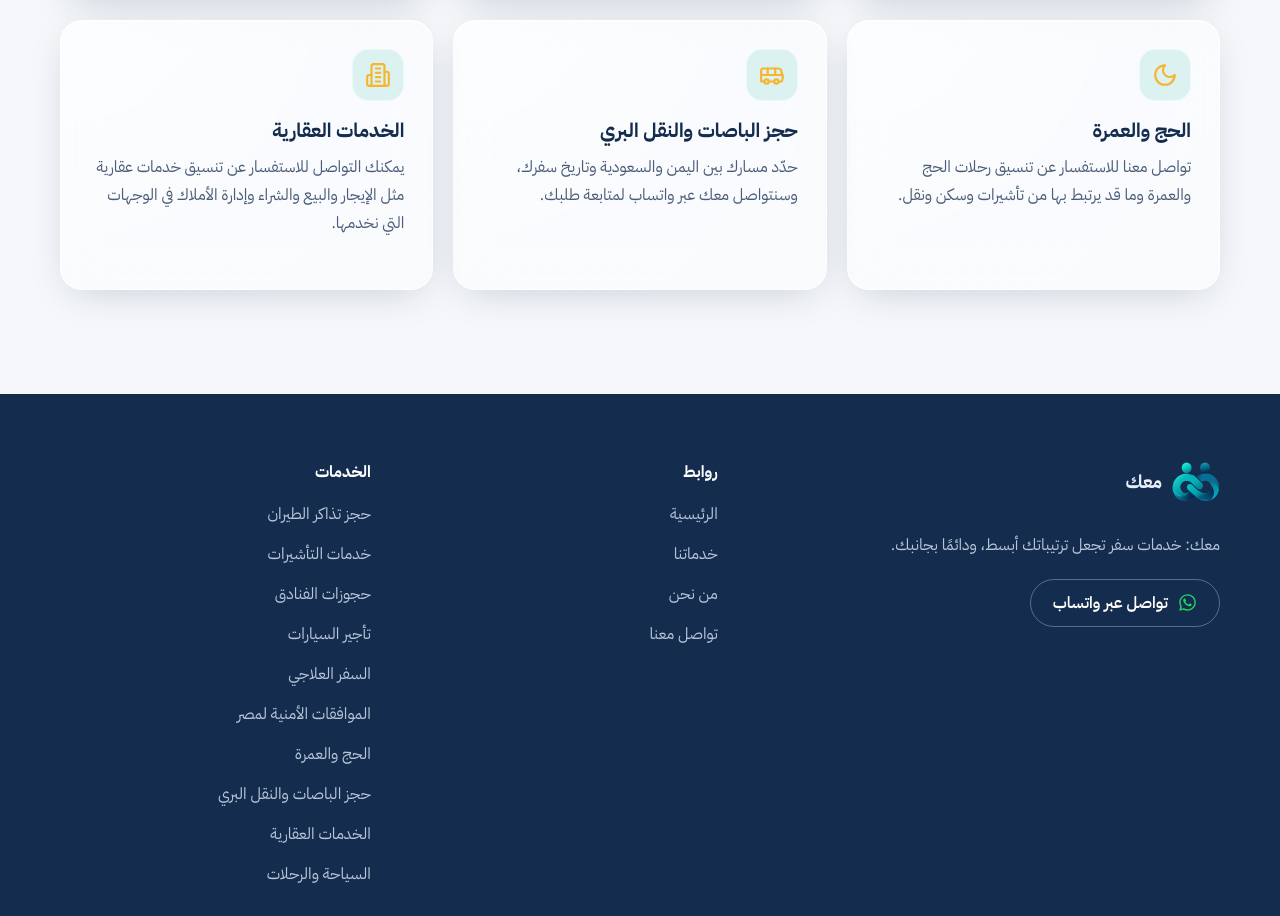
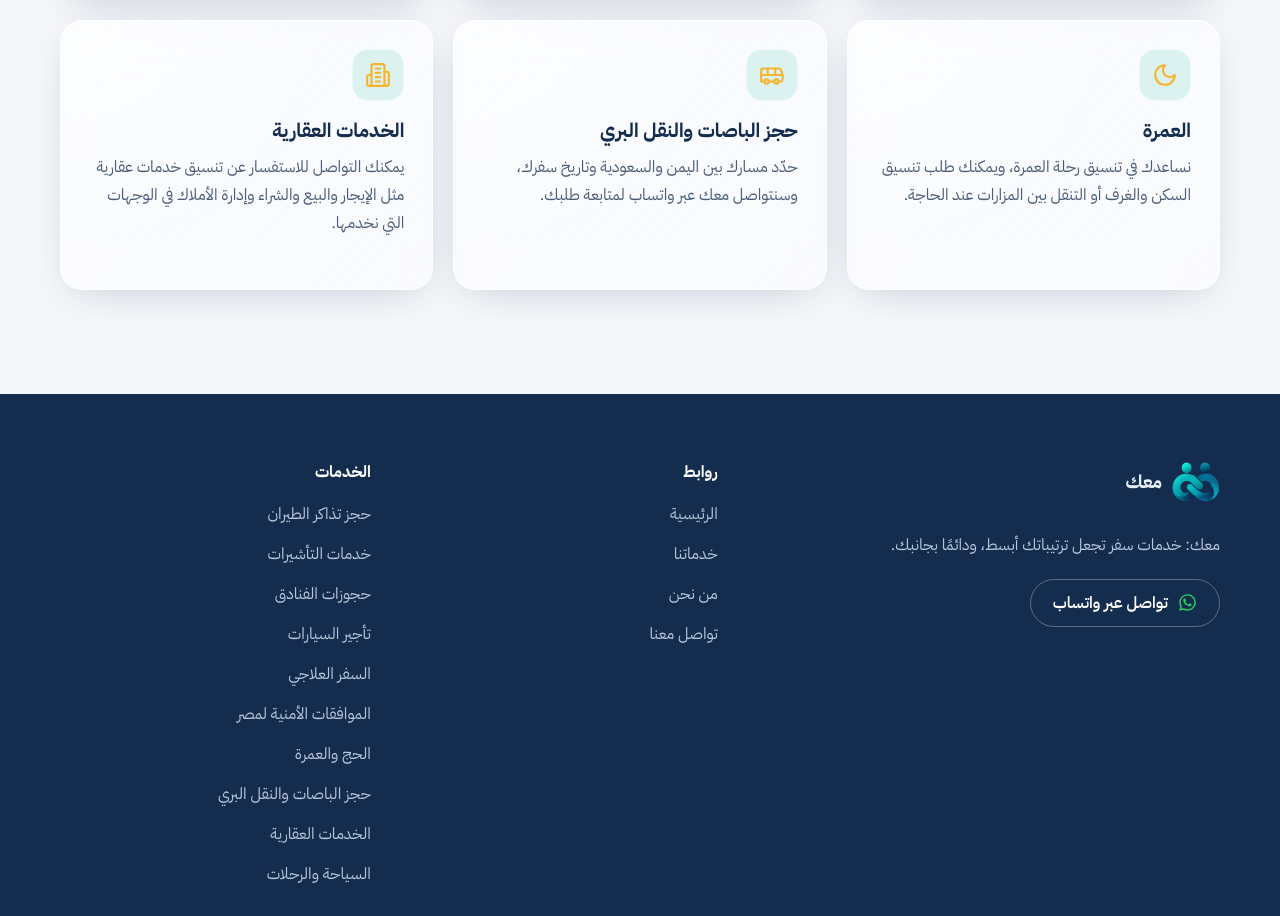
Before and after one commit to khwy1d/Maak, a React (Vite) app: page /services in a window 1280 px wide. Shown: the part 1168-2084 px from the top of the page. Built offline with nearby package versions, Linux system fonts and the light colour scheme.

Commit message:
Make Umrah a dedicated service

```diff
--- a/src/components/Pages.tsx
+++ b/src/components/Pages.tsx
@@ -54,7 +54,7 @@ const copy: Record<"ar" | "en", LocaleCopy> = {
     tourism: { title: "السياحة والرحلات", intro: "نساعدك في ترتيب احتياجات رحلتك وتحديد الخدمات المناسبة للوجهة ومدة السفر.", bullets: ["تخطيط أولي لاحتياجات الرحلة", "تنسيق خدمات السفر والإقامة", "مناقشة المتطلبات الخاصة"] },
     medical: { title: "السفر العلاجي", intro: "نساعدك في تنسيق استفسارات السفر العلاجي وما يرتبط بها من مواعيد وإقامة وتنقل، مع بقاء القرارات الطبية لدى المختصين.", bullets: ["تنسيق الاستفسارات والمواعيد الطبية", "مناقشة خيارات الإقامة والتنقل", "ترتيب متطلبات السفر للمريض ومرافقه"] },
     security: { title: "الموافقات الأمنية لمصر", intro: "يمكنك الاستفسار عن الإجراءات والمستندات المتعلقة بالموافقات الأمنية للسفر إلى مصر. لا يمكن ضمان الموافقة أو مدة صدورها.", bullets: ["التعرّف على المتطلبات الأولية", "مناقشة المستندات اللازمة", "متابعة الاستفسارات المتعلقة بالطلب"] },
-    umrah: { title: "الحج والعمرة", intro: "تواصل معنا للاستفسار عن تنسيق رحلات الحج والعمرة وما قد يرتبط بها من تأشيرات وسكن ونقل.", bullets: ["الاستفسار عن ترتيبات الرحلة", "مناقشة التأشيرات والمستندات", "تنسيق السكن والنقل حسب المتاح"] },
+    umrah: { title: "العمرة", intro: "نساعدك في تنسيق رحلة العمرة، ويمكنك طلب تنسيق السكن والغرف أو التنقل بين المزارات عند الحاجة.", bullets: ["تنسيق رحلة العمرة", "السكن والغرف عند الطلب", "التنقل بين المزارات عند الطلب"] },
     bus: { title: "حجز الباصات والنقل البري", intro: "حدّد مسارك بين اليمن والسعودية وتاريخ سفرك، وسنتواصل معك عبر واتساب لمتابعة طلبك.", bullets: ["الاستفسار عن المسارات والمواعيد", "مناقشة الأمتعة واحتياجات الرحلة", "تأكيد السعر والتوافر قبل الحجز"] },
     realEstate: { title: "الخدمات العقارية", intro: "يمكنك التواصل للاستفسار عن تنسيق خدمات عقارية مثل الإيجار والبيع والشراء وإدارة الأملاك في الوجهات التي نخدمها.", bullets: ["تحديد المدينة ونوع العقار", "مناقشة احتياجات الإيجار أو البيع والشراء", "الاستفسار عن تنسيق إدارة الأملاك"] },
     about: { title: "عن معك", intro: "معك علامة لخدمات السفر تهدف إلى جعل ترتيبات السفر أوضح وأسهل، وأن تكون نقطة تواصل قريبة تساعدك في كل خطوة.", bullets: ["تواصل واضح ومباشر", "شرح الخيارات والخطوات", "مساعدة في تنظيم تفاصيل الرحلة"] },
@@ -70,7 +70,7 @@ const copy: Record<"ar" | "en", LocaleCopy> = {
     tourism: { title: "Tourism and trips", intro: "We help organize your travel needs and identify suitable services for your destination and trip length.", bullets: ["Initial trip planning", "Coordinate travel and accommodation", "Discuss special requirements"] },
     medical: { title: "Medical travel", intro: "We help coordinate enquiries about medical travel, appointments, accommodation and transport. Medical decisions remain with qualified professionals.", bullets: ["Coordinate medical enquiries and appointments", "Discuss accommodation and transport options", "Organize travel needs for patients and companions"] },
     security: { title: "Egypt security clearance", intro: "Ask about procedures and documents related to security clearance for travel to Egypt. Approval and processing times cannot be guaranteed.", bullets: ["Understand initial requirements", "Discuss supporting documents", "Follow up on questions about your request"] },
-    umrah: { title: "Hajj and Umrah", intro: "Contact us to enquire about coordinating Hajj and Umrah trips, including related visa, accommodation and transport arrangements.", bullets: ["Ask about trip arrangements", "Discuss visas and documents", "Coordinate accommodation and transport subject to availability"] },
+    umrah: { title: "Umrah", intro: "We can help coordinate your Umrah trip, with optional accommodation and room arrangements or transport between visit sites.", bullets: ["Coordinate your Umrah trip", "Accommodation and rooms on request", "Transport between visit sites on request"] },
     bus: { title: "Bus tickets and ground transport", intro: "Choose your route between Yemen and Saudi Arabia and your travel date. We’ll follow up with you on WhatsApp.", bullets: ["Ask about routes and schedules", "Discuss luggage and travel needs", "Confirm price and availability before booking"] },
     realEstate: { title: "Real estate services", intro: "Contact us to enquire about coordinating property services such as rentals, sales, purchases and property management in the destinations we serve.", bullets: ["Specify the city and property type", "Discuss rental, sale or purchase needs", "Enquire about property-management coordination"] },
     about: { title: "About MAAK", intro: "MAAK is a travel services brand focused on making travel arrangements clearer and easier, with a helpful point of contact at every step.", bullets: ["Clear, direct communication", "Explain options and steps", "Help organize trip details"] },
```
